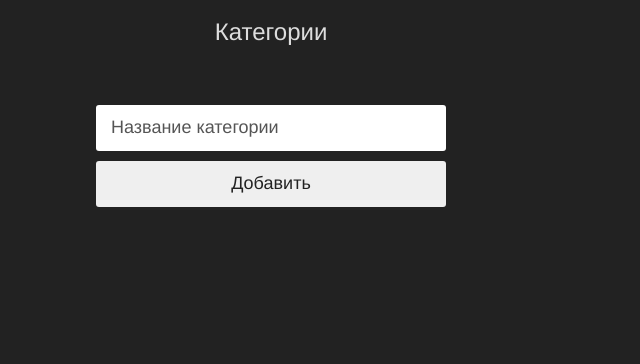
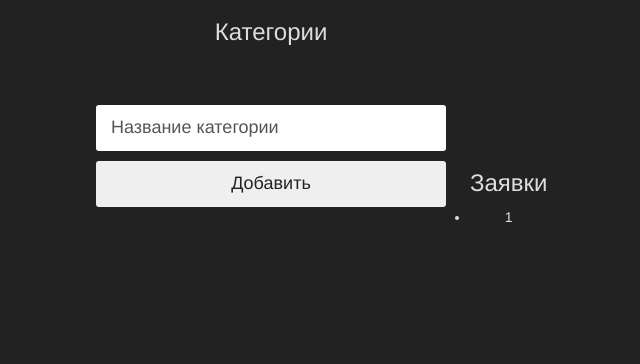
Before and after one commit to EgorLaptev/city-portal, a PHP site: page /panel.php in a window 1280 px wide. Shown: the part 216-580 px from the top of the page, without its empty margins (110-750 px from the left). Run offline with PHP 8.4, Linux system fonts and the light colour scheme; data that the repository does not hold is empty.

Commit message:
Fix header

```diff
--- a/list.php
+++ b/list.php
@@ -45,6 +45,9 @@
                 ?>
                 <span class="caret"></span></a>
               <ul class="dropdown-menu">
+                <?php if($_SESSION['login'] == 'admin') : ?>
+                  <li><a href="panel.php">Панель управления</a></li>
+                <?php endif ?>
                 <li><a href="list.php">Мои заявки</a></li>
                 <li><a href="new.php">Новая заявка</a></li>
                 <li role="separator" class="divider"></li>
--- a/media/css/panel.css
+++ b/media/css/panel.css
@@ -23,7 +23,7 @@ ul {
   margin: 0 auto;
 }
 
-.cats {
+.wrap>div {
   text-align: center;
   display: inline-block;
 }
--- a/new.php
+++ b/new.php
@@ -47,6 +47,9 @@
                 ?>
                 <span class="caret"></span></a>
               <ul class="dropdown-menu">
+                <?php if($_SESSION['login'] == 'admin') : ?>
+                  <li><a href="panel.php">Панель управления</a></li>
+                <?php endif ?>
                 <li><a href="list.php">Мои заявки</a></li>
                 <li><a href="new.php">Новая заявка</a></li>
                 <li role="separator" class="divider"></li>
--- a/panel.php
+++ b/panel.php
@@ -98,6 +98,13 @@
       </ul>
     </div>
 
+    <div class="solve">
+      <h3>Заявки</h3>
+      <ul>
+        <li>1</li>
+      </ul>
+    </div>
+
   </div>
 
   <script src="./media/js/jquery-3.3.1.min.js"></script>
```
